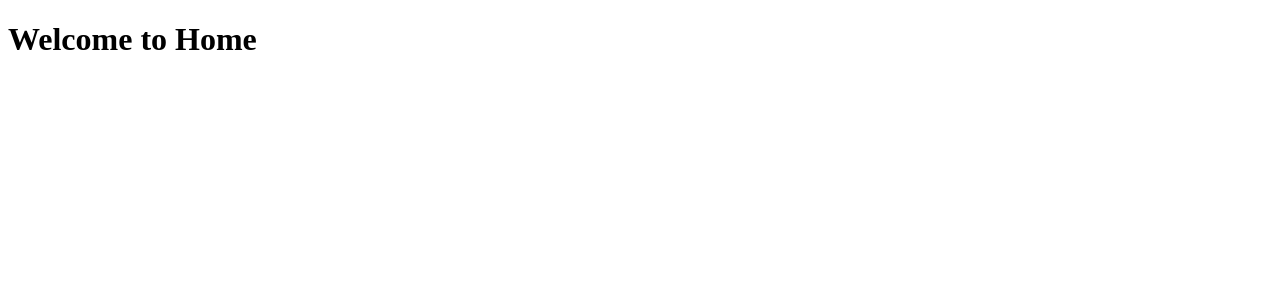
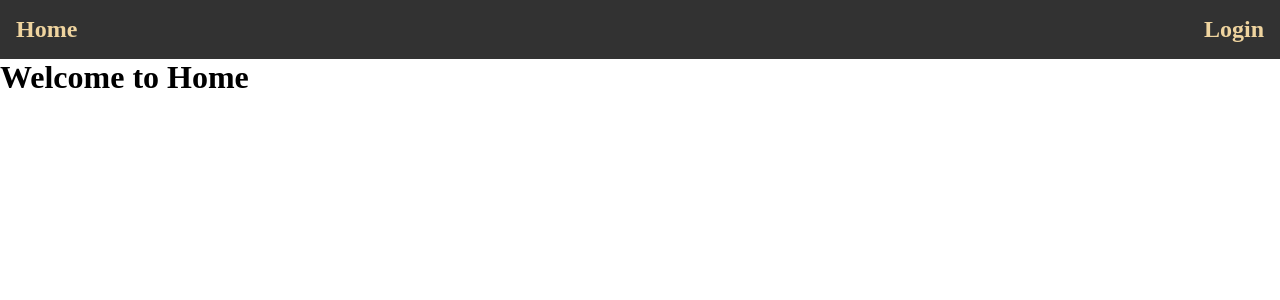
Before and after one commit to renzosantamaria/tdd-slutprojekt, a React (Create React App) app: page / in a window 1280 px wide. Shown: the top 300 px of the page. Built offline with nearby package versions, Linux system fonts and the light colour scheme.

Commit message:
add header component and base css

```diff
--- a/src/App.css
+++ b/src/App.css
@@ -1,38 +1,14 @@
-.App {
-  text-align: center;
+html, body{
+  margin: 0;
+  padding: 0;
+  box-sizing: border-box;
 }
 
-.App-logo {
-  height: 40vmin;
-  pointer-events: none;
+h1,h2,h3{
+  margin: 0;
 }
 
-@media (prefers-reduced-motion: no-preference) {
-  .App-logo {
-    animation: App-logo-spin infinite 20s linear;
-  }
+main{
+  max-width: 1440px;
+  margin: 0 auto;
 }
-
-.App-header {
-  background-color: #282c34;
-  min-height: 100vh;
-  display: flex;
-  flex-direction: column;
-  align-items: center;
-  justify-content: center;
-  font-size: calc(10px + 2vmin);
-  color: white;
-}
-
-.App-link {
-  color: #61dafb;
-}
-
-@keyframes App-logo-spin {
-  from {
-    transform: rotate(0deg);
-  }
-  to {
-    transform: rotate(360deg);
-  }
-}
--- a/src/App.tsx
+++ b/src/App.tsx
@@ -1,12 +1,15 @@
 import { Route, Routes } from "react-router-dom";
+import Header from "./components/Header/Header";
 import AddMeetup from "./pages/AddMeetup/AddMeetup";
 import Home from "./pages/Home/Home";
 import Login from "./pages/Login/Login";
 import MeetupDetails from "./pages/MeetupDetails/MeetupDetails";
+import './App.css'
 
 function App() {
   return (
     <>
+      <Header></Header>
       <Routes>
         <Route path="/" element={<Home />} />
         <Route path="/login" element={<Login />} />
--- /dev/null
+++ b/src/components/Header/Header.module.css
@@ -0,0 +1,18 @@
+.header {
+    background-color: rgb(50, 50, 50);
+    display: flex;
+    padding: 1rem;
+}
+
+.navigation {
+    display: flex;
+    justify-content: space-between;
+    width: 100%;
+    max-width: 1440px;
+    margin: 0 auto;
+}
+
+a{
+    text-decoration: none;
+    color: rgb(239, 212, 159);
+}
--- /dev/null
+++ b/src/components/Header/Header.tsx
@@ -0,0 +1,22 @@
+import { FC } from "react"
+import { useSelector, useDispatch } from "react-redux"
+import { useNavigate, Link } from "react-router-dom"
+import { classicNameResolver } from "typescript"
+import classes from './Header.module.css'
+
+const Header: FC = () => {
+    return (
+        <header className={classes.header}>
+            <nav className={classes.navigation}>
+                <Link to="/">
+                    <h1>Home</h1>
+                </Link>
+                <Link to="/login">
+                    <h1>Login</h1>
+                </Link>
+            </nav>
+        </header>
+    )
+}
+
+export default Header
```
